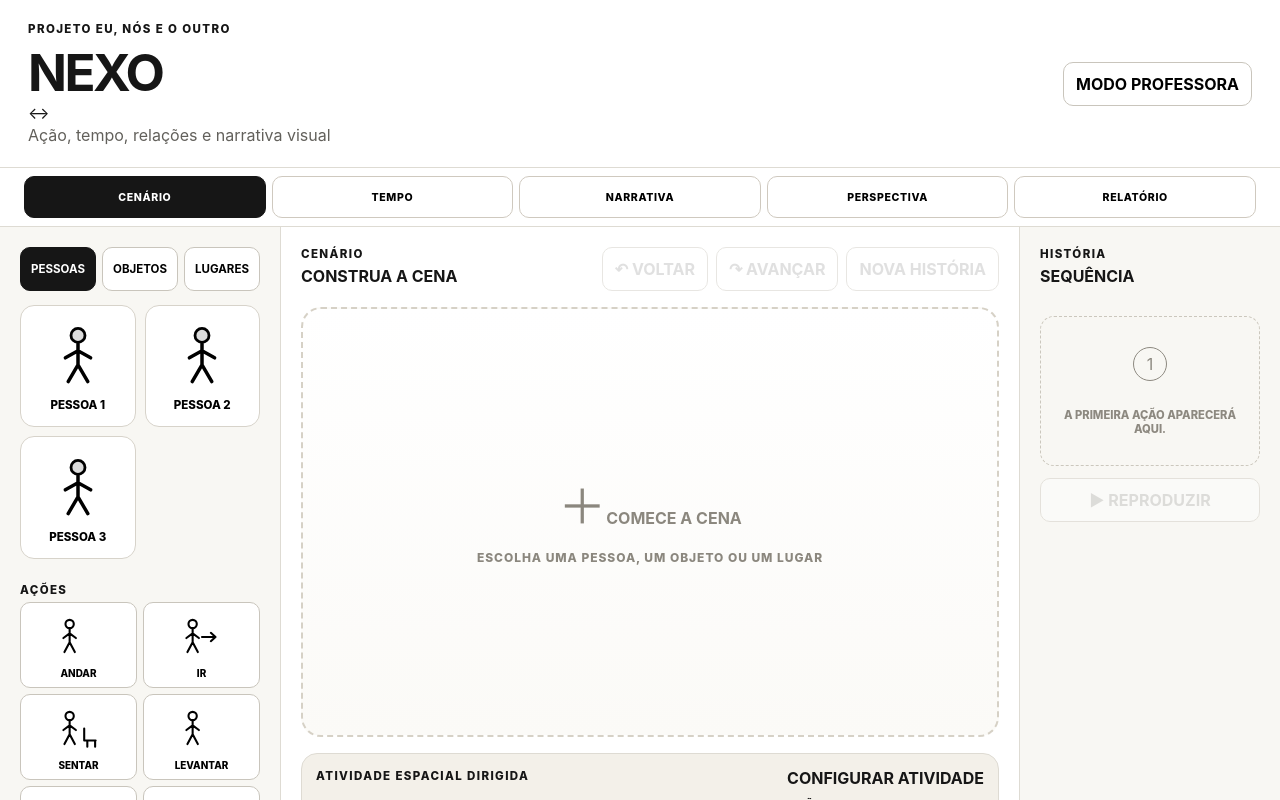
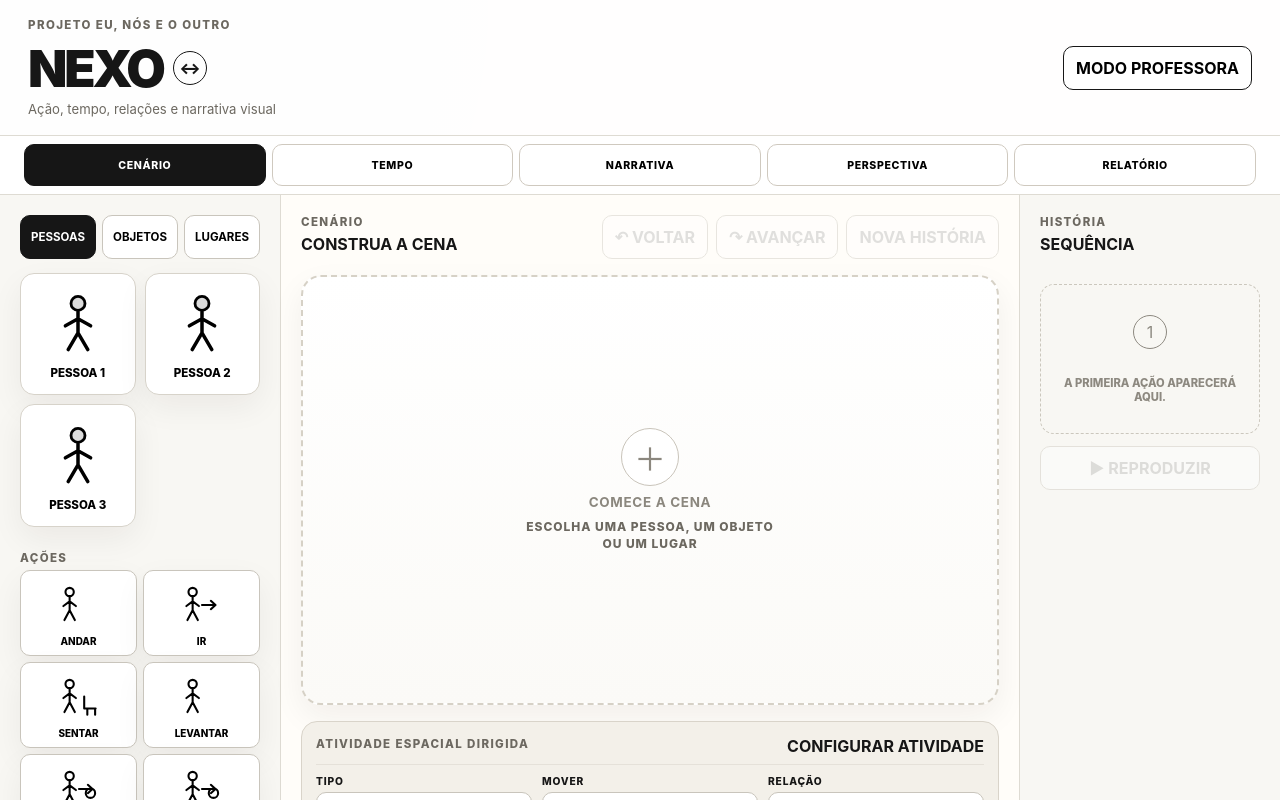
Before and after one commit to aeduardasantana/nexo, a React (Vite) app: page / in a window 1280 px wide. Shown: the top 800 px of the page. Built offline with nearby package versions, Linux system fonts and the light colour scheme.

Commit message:
style: polish global NEXO visual language [edufertanapo]

```diff
--- a/src/styles.css
+++ b/src/styles.css
@@ -3706,3 +3706,204 @@ button:disabled { opacity: .42; cursor: not-allowed; }
     grid-template-columns: 1fr 1fr;
   }
 }
+
+
+/* Global visual refinement */
+:root {
+  --nexo-ink: #171717;
+  --nexo-muted: #6c6860;
+  --nexo-line: #d9d4ca;
+  --nexo-soft: #f4f1ea;
+  --nexo-paper: #fffdf9;
+  --nexo-surface: #ffffff;
+  --nexo-radius: 14px;
+  --nexo-shadow: 0 12px 32px rgba(26, 22, 16, .06);
+}
+
+body {
+  background:
+    radial-gradient(circle at top left, rgba(0,0,0,.025), transparent 28%),
+    var(--nexo-soft);
+}
+
+.topbar {
+  background: rgba(255,255,255,.96);
+  padding-block: 18px;
+}
+
+.brand-lockup {
+  display: flex;
+  align-items: center;
+  gap: 10px;
+}
+
+.brand-mark {
+  width: 34px;
+  height: 34px;
+  display: grid;
+  place-items: center;
+  border: 1px solid var(--nexo-ink);
+  border-radius: 50%;
+  font-size: 1rem;
+  font-weight: 800;
+}
+
+.topbar h1 {
+  font-weight: 900;
+  letter-spacing: -.06em;
+}
+
+.subtitle {
+  color: var(--nexo-muted);
+  font-size: .82rem;
+}
+
+.module-nav {
+  backdrop-filter: blur(10px);
+}
+
+.module-nav button {
+  transition: background .18s ease, color .18s ease, transform .18s ease, border-color .18s ease;
+}
+
+.module-nav button:hover {
+  transform: translateY(-1px);
+}
+
+.teacher-panel,
+.library,
+.stage-panel,
+.story-panel,
+.action-builder,
+.spatial-task-builder,
+.relation-builder,
+.temporal-builder,
+.calendar-builder,
+.week-builder,
+.narrative-task-builder,
+.causal-task-builder,
+.mental-state-builder,
+.perspective-builder,
+.access-builder,
+.hidden-info-builder,
+.relocation-builder,
+.session-report-view {
+  border-color: var(--nexo-line);
+}
+
+.stage-panel {
+  background: var(--nexo-paper);
+}
+
+.stage,
+.compare-stage > section,
+.asset-card,
+.verb-button,
+.visual-option,
+.session-panel,
+.session-report-view {
+  box-shadow: var(--nexo-shadow);
+}
+
+.asset-card,
+.verb-button,
+.visual-option,
+.narrative-option,
+.causal-option,
+.calendar-event,
+.week-day,
+.temporal-card {
+  transition: transform .16s ease, box-shadow .16s ease, border-color .16s ease;
+}
+
+.asset-card:hover,
+.verb-button:hover,
+.visual-option:hover,
+.narrative-option:hover,
+.causal-option:hover,
+.calendar-event:hover,
+.week-day:hover,
+.temporal-card:hover {
+  transform: translateY(-2px);
+  border-color: #aaa398;
+}
+
+.section-kicker,
+.eyebrow {
+  color: var(--nexo-muted);
+}
+
+.builder-title {
+  padding-bottom: 8px;
+  border-bottom: 1px solid #e5e1d9;
+}
+
+.empty-state {
+  max-width: 320px;
+  display: grid;
+  justify-items: center;
+  gap: 8px;
+  padding: 28px;
+}
+
+.empty-state span {
+  width: 58px;
+  height: 58px;
+  display: grid;
+  place-items: center;
+  border: 1px solid #c9c4ba;
+  border-radius: 50%;
+  background: #fff;
+  font-size: 2rem;
+}
+
+.empty-state strong {
+  font-size: .84rem;
+  letter-spacing: .05em;
+}
+
+.empty-state p {
+  margin: 0;
+  max-width: 260px;
+  line-height: 1.45;
+  color: var(--nexo-muted);
+}
+
+.feedback {
+  border: 1px solid var(--nexo-line);
+  box-shadow: 0 8px 18px rgba(0,0,0,.04);
+}
+
+.teacher-button {
+  border-color: var(--nexo-ink);
+}
+
+.teacher-button:hover,
+.stage-actions button:hover,
+.session-export button:hover,
+.report-actions button:hover {
+  border-color: var(--nexo-ink);
+}
+
+@media (max-width: 640px) {
+  .brand-mark {
+    width: 28px;
+    height: 28px;
+    font-size: .82rem;
+  }
+
+  .topbar {
+    background: #fff;
+  }
+
+  .stage,
+  .asset-card,
+  .verb-button,
+  .visual-option {
+    box-shadow: none;
+  }
+
+  .builder-title {
+    margin-bottom: 8px;
+  }
+}
```
